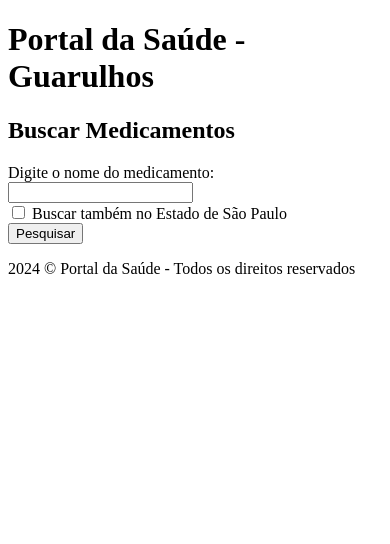
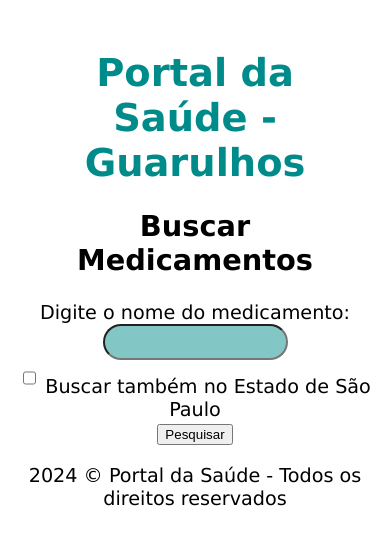
Before and after one commit to alexandrosousadev/busca-medicamentos-sus-guarulhos, a plain HTML site: page index.html in a window 390 px wide. Drawn offline with Linux system fonts and the light colour scheme.

Commit message:
atualizando projeto

```diff
--- a/index.html
+++ b/index.html
@@ -4,6 +4,7 @@
     <meta charset="UTF-8">
     <meta name="viewport" content="width=device-width, initial-scale=1.0">
     <title>Buscar Medicamentos - Guarulhos e SP</title>
+    <link rel="stylesheet" href="style.css">
 </head>
 <body>
     <header>
@@ -35,17 +36,46 @@
         document.getElementById('buscar-form').addEventListener('submit', function(event) {
             event.preventDefault();
 
-            const medicamento = document.getElementById('medicamento').value;
+            const medicamento = document.getElementById('medicamento').value.toLowerCase();
             const estado = document.getElementById('estado').checked;
 
-            let mensagem = `Resultado da busca por: ${medicamento} em Guarulhos`;
+            // Seleciona o arquivo JSON correto com base no estado
+            const jsonFile = estado ? 'data_estado_sp.json' : 'data_guarulhos.json';
 
-            if (estado) {
-                mensagem += ' e no Estado de São Paulo';
-            }
+            // Log para verificar qual arquivo JSON está sendo carregado
+           //console.log(Carregando dados de: ${jsonFile});
 
-            document.getElementById('resultado').innerText = mensagem;
+            // Carrega o JSON correspondente
+            fetch(jsonFile)
+                .then(response => {
+                    if (!response.ok) {
+                        throw new Error('Erro ao carregar o arquivo JSON');
+                    }
+                    return response.json();
+                })
+                .then(data => {
+                    // Log para verificar os dados carregados
+                    console.log('Dados carregados:', data);
+
+                    // Busca o medicamento no JSON
+                    const resultado = data.find(item => item.nome.toLowerCase() === medicamento);
+
+                    let mensagem = '';
+
+                    if (resultado) {
+                        mensagem = `Medicamento encontrado: ${resultado.nome} disponível em ${estado ? 'São Paulo' : 'Guarulhos'}`;
+                    } else {
+                        mensagem = 'Nenhum medicamento encontrado com esse nome.';
+                    }
+
+                    // Exibe o resultado
+                    document.getElementById('resultado').innerText = mensagem;
+                })
+                .catch(error => {
+                    console.error('Erro ao carregar os dados:', error);
+                    document.getElementById('resultado').innerText = 'Erro ao carregar os dados.';
+                });
         });
-    </script>
+            </script>
 </body>
 </html>
--- /dev/null
+++ b/style.css
@@ -0,0 +1,43 @@
+html {
+    margin: 10px;
+}
+body {
+    font-family: verdana;
+    font-size: larger;
+    text-align: center;
+}
+
+header h1 {
+    font-family: lucida sans;
+    text-align-last: center;
+    margin: 5px;
+    margin-top: 40px;
+    color: #008b8b;
+}
+
+header img {
+    width: 100px;
+    float: left;
+    margin-left: 60px;
+}
+
+button img {
+    width: 60px;
+}
+form input  {
+    height: 30px;
+    background-color: rgba(0, 139, 139, 0.49);
+    border-radius: 40px;
+}
+
+.check input {
+    height:25px;
+    width: 50px;
+
+}
+
+
+
+footer{
+float:and;
+}
--- /dev/null
+++ b/test.css
@@ -0,0 +1,120 @@
+/* Reset básico */
+* {
+    margin: 0;
+    padding: 0;
+    box-sizing: border-box;
+}
+
+/* Estilos gerais */
+body {
+    font-family: Arial, sans-serif;
+    line-height: 1.6;
+    color: #333;
+    padding: 0;
+    margin: 0;
+}
+
+/* Cabeçalho */
+header {
+    background: #f4f4f4;
+    text-align: center;
+    padding: 1rem;
+}
+
+header img {
+    max-width: 100px;
+    height: auto;
+}
+
+header h1 {
+    margin-top: 0.5rem;
+}
+
+/* Formulário */
+form {
+    max-width: 600px;
+    margin: 1rem auto;
+    padding: 1rem;
+    background: #f9f9f9;
+    border-radius: 8px;
+    box-shadow: 0 0 10px rgba(0, 0, 0, 0.1);
+}
+
+form label {
+    display: block;
+    margin-bottom: 0.5rem;
+    font-weight: bold;
+}
+
+form input[type="text"] {
+    width: 100%;
+    padding: 0.5rem;
+    margin-bottom: 1rem;
+    border: 1px solid #ccc;
+    border-radius: 4px;
+}
+
+form .check {
+    margin-bottom: 1rem;
+}
+
+form input[type="checkbox"] {
+    margin-right: 0.5rem;
+}
+
+form button {
+    background: #007BFF;
+    border: none;
+    color: #fff;
+    padding: 0.5rem 1rem;
+    border-radius: 4px;
+    cursor: pointer;
+}
+
+form button img {
+    width: 20px;
+    vertical-align: middle;
+}
+
+/* Resultado */
+#resultado {
+    margin: 1rem auto;
+    padding: 1rem;
+    max-width: 600px;
+    background: #f9f9f9;
+    border-radius: 8px;
+    box-shadow: 0 0 10px rgba(0, 0, 0, 0.1);
+}
+
+/* Rodapé */
+footer {
+    background: #f4f4f4;
+    color: #333;
+    text-align: center;
+    padding: 1rem;
+    position: relative;
+    bottom: 0;
+}
+
+/* Consultas de mídia */
+@media (max-width: 768px) {
+    form {
+        padding: 1rem;
+        margin: 0.5rem;
+    }
+}
+
+@media (max-width: 480px) {
+    header img {
+        max-width: 80px;
+    }
+
+    form input[type="text"],
+    form button {
+        font-size: 0.9rem;
+    }
+
+    form button img {
+        width: 18px;
+    }
+}
```
Also changed, not shown: medicine_2846449.png (added), medicine_2846449.svg (added), script.js (added).
